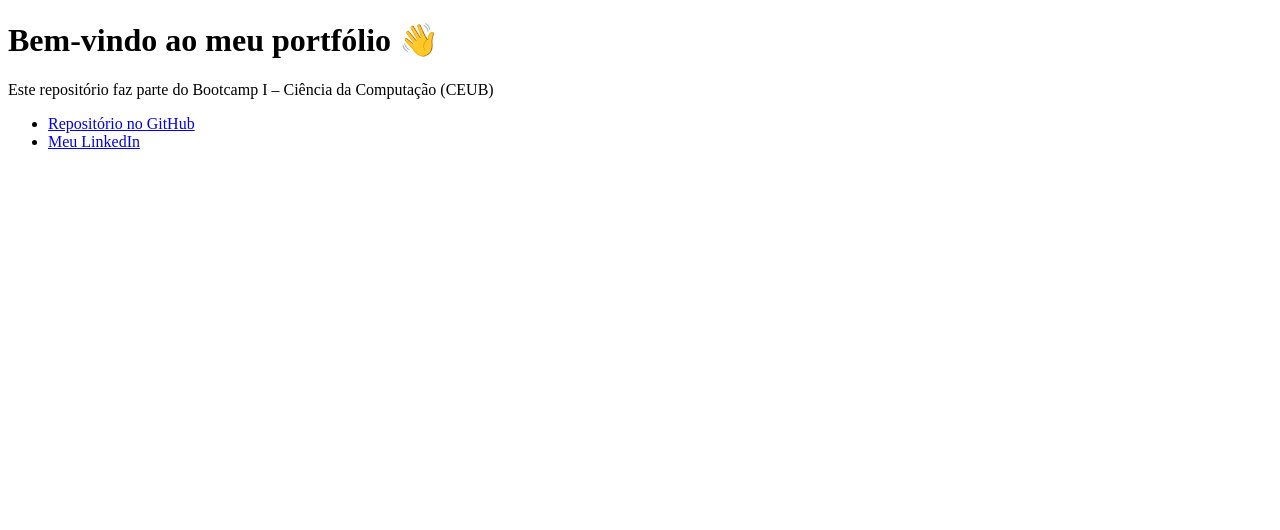
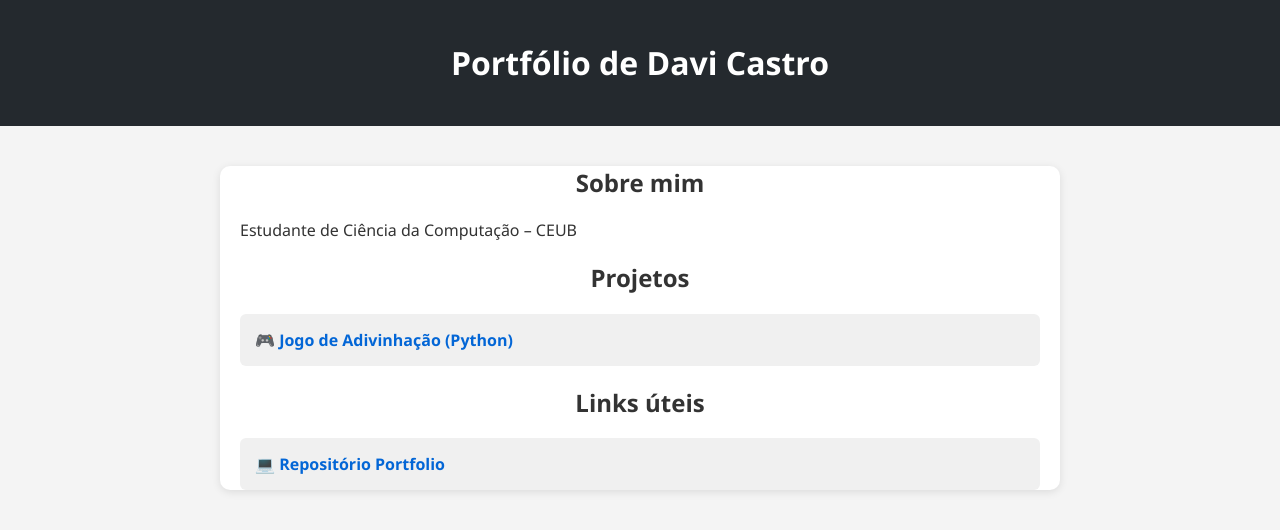
Before and after one commit to dcastroz/portfolio-davi-castro, a plain HTML site: page index.html in a window 1280 px wide. Drawn offline with Linux system fonts and the light colour scheme.

Commit message:
index.html

```diff
--- a/index.html
+++ b/index.html
@@ -1,15 +1,75 @@
 <!DOCTYPE html>
-<html>
+<html lang="pt-BR">
 <head>
-  <meta charset="UTF-8">
-  <title>Portfolio de Davi</title>
+  <meta charset="UTF-8" />
+  <meta name="viewport" content="width=device-width, initial-scale=1.0"/>
+  <title>Portfólio – Davi Castro</title>
+  <style>
+    body {
+      font-family: 'Segoe UI', sans-serif;
+      background-color: #f4f4f4;
+      color: #333;
+      margin: 0;
+      padding: 0;
+    }
+    header {
+      background-color: #24292e;
+      color: white;
+      padding: 20px 0;
+      text-align: center;
+    }
+    main {
+      max-width: 800px;
+      margin: 40px auto;
+      padding: 0 20px;
+      background: white;
+      border-radius: 10px;
+      box-shadow: 0 2px 8px rgba(0,0,0,0.1);
+    }
+    h1, h2 {
+      text-align: center;
+    }
+    ul {
+      list-style: none;
+      padding: 0;
+    }
+    li {
+      background: #f0f0f0;
+      margin: 10px 0;
+      padding: 15px;
+      border-radius: 6px;
+    }
+    a {
+      text-decoration: none;
+      color: #0366d6;
+      font-weight: bold;
+    }
+    footer {
+      text-align: center;
+      padding: 20px;
+      font-size: 14px;
+      color: #888;
+    }
+  </style>
 </head>
 <body>
-  <h1>Bem-vindo ao meu portfólio 👋</h1>
-  <p>Este repositório faz parte do Bootcamp I – Ciência da Computação (CEUB)</p>
-  <ul>
-    <li><a href="https://github.com/dcastroz/portfolio-davi-castro">Repositório no GitHub</a></li>
-    <li><a href="https://www.linkedin.com/in/davi-castro-55868932a/">Meu LinkedIn</a></li>
-  </ul>
-</body>
-</html>
+  <header>
+    <h1>Portfólio de Davi Castro</h1>
+  </header>
+  <main>
+    <h2>Sobre mim</h2>
+    <p>
+      Estudante de Ciência da Computação – CEUB<br>
+    </p>
+
+    <h2>Projetos</h2>
+    <ul>
+      <li>
+        🎮 <a href="https://github.com/dcastroz/portfolio-davi-castro/tree/main/projetos-academicos/jogo-adivinhacao">Jogo de Adivinhação (Python)</a>
+      </li>
+    </ul>
+
+    <h2>Links úteis</h2>
+    <ul>
+      <li>
+        💻 <a href="https://github.com/dcastroz/portfolio-davi-castro">Repositório Portfolio
```
